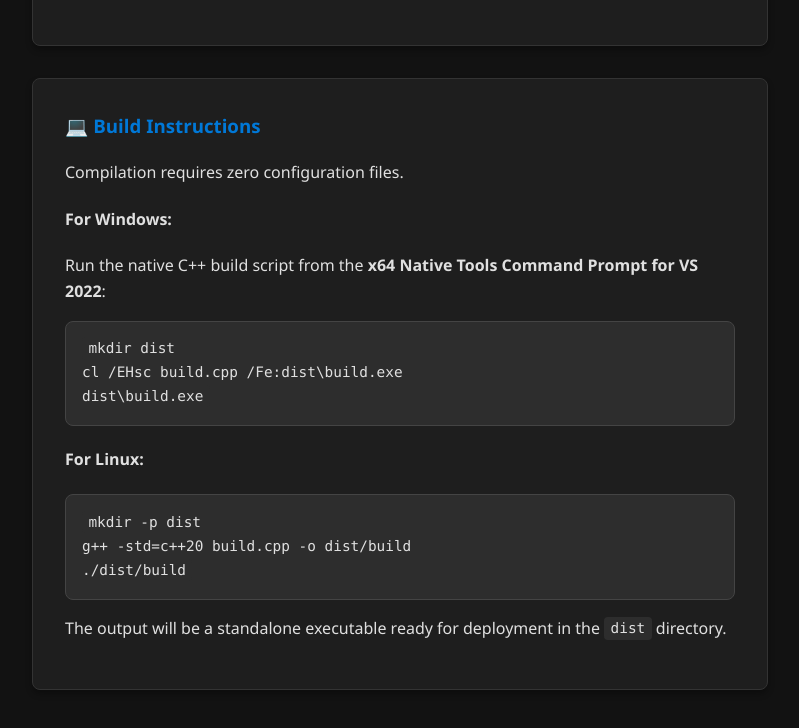
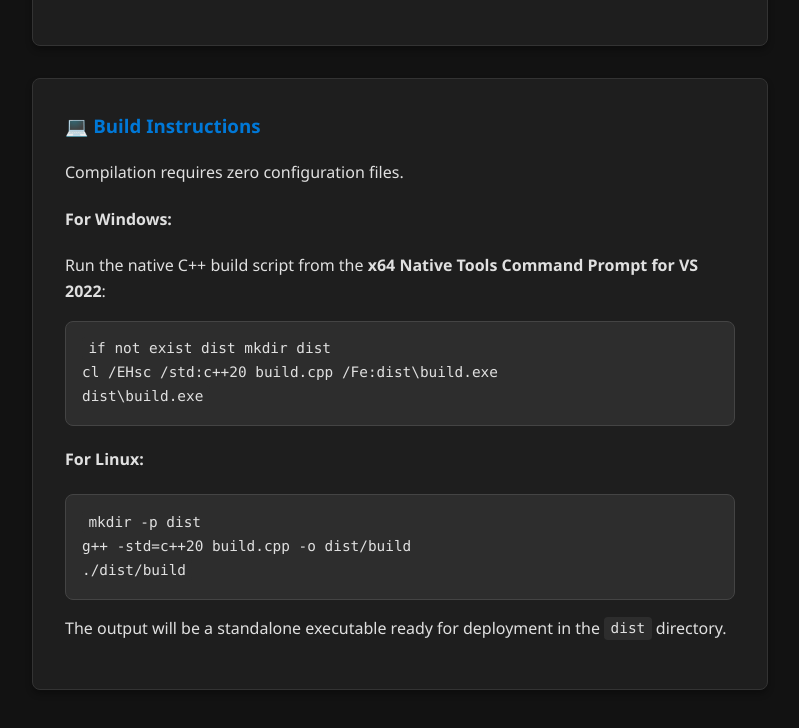
Before and after one commit to edwinjosephshiju/localcel.py.cpp, a plain HTML site: page docs/index.html in a window 1280 px wide. Shown: the part 902-1630 px from the top of the page, without its empty margins (240-1039 px from the left). Drawn offline with Linux system fonts and the light colour scheme.

Commit message:
Fix build documentation for std::c++20 and mkdir dist errors

```diff
--- a/docs/index.html
+++ b/docs/index.html
@@ -120,8 +120,8 @@
 
         <h4>For Windows:</h4>
         <p>Run the native C++ build script from the <strong>x64 Native Tools Command Prompt for VS 2022</strong>:</p>
-        <pre><code>mkdir dist
-cl /EHsc build.cpp /Fe:dist\build.exe
+        <pre><code>if not exist dist mkdir dist
+cl /EHsc /std:c++20 build.cpp /Fe:dist\build.exe
 dist\build.exe</code></pre>
 
         <h4>For Linux:</h4>
```
Also changed, not shown: 1 other file.
